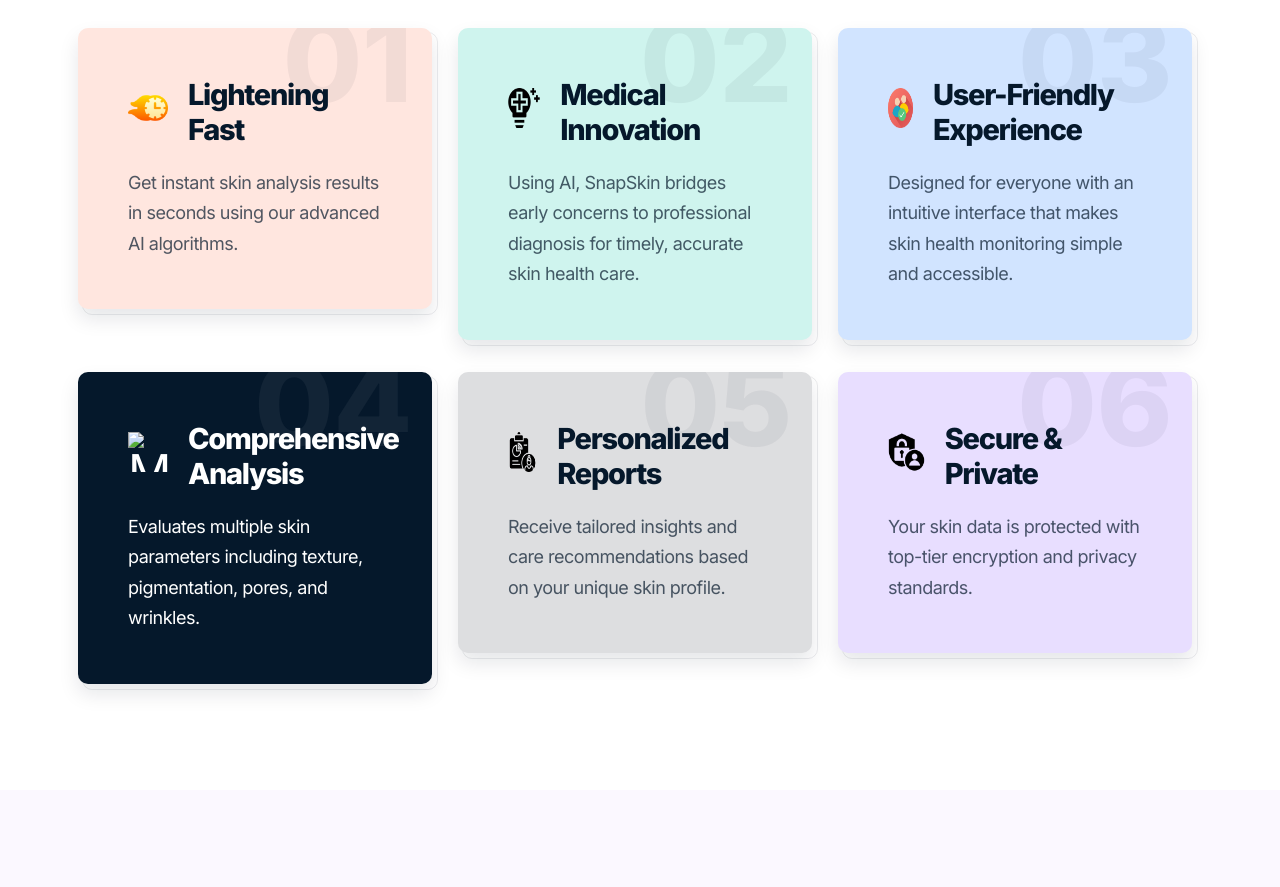
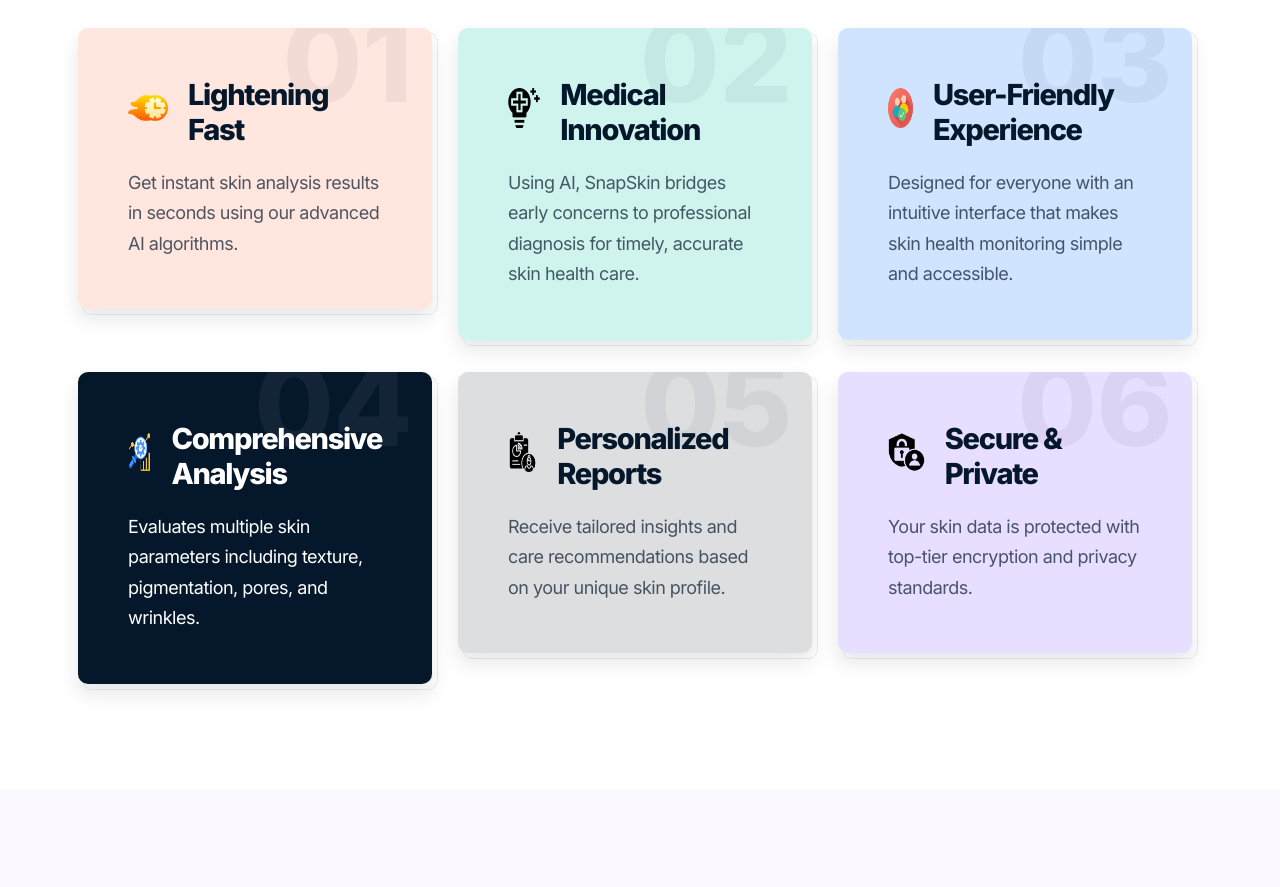
Before and after one commit to YashGoyal06/SNAPSKIN, a plain HTML site: page index.html in a window 1280 px wide. Shown: the part 1987-2874 px from the top of the page. Drawn offline with Linux system fonts and the light colour scheme; files whose address does not match are found by name.

Commit message:
Update index.html

```diff
--- a/index.html
+++ b/index.html
@@ -277,7 +277,7 @@
                         <span class="dtr-servicebox-number color-dark-secondary">04</span>
                         <div class="dtr-servicebox-head">
                             <div class="dtr-servicebox-icon color-white">
-                                <img src="/assets/images/4(2).png" alt="Medipedia Logo">
+                                <img src="assets/images/4 (2).png" alt="Medipedia Logo">
                             </div>
                             <h4 class="dtr-servicebox-heading">Comprehensive Analysis<br></h4>
                         </div>
```
